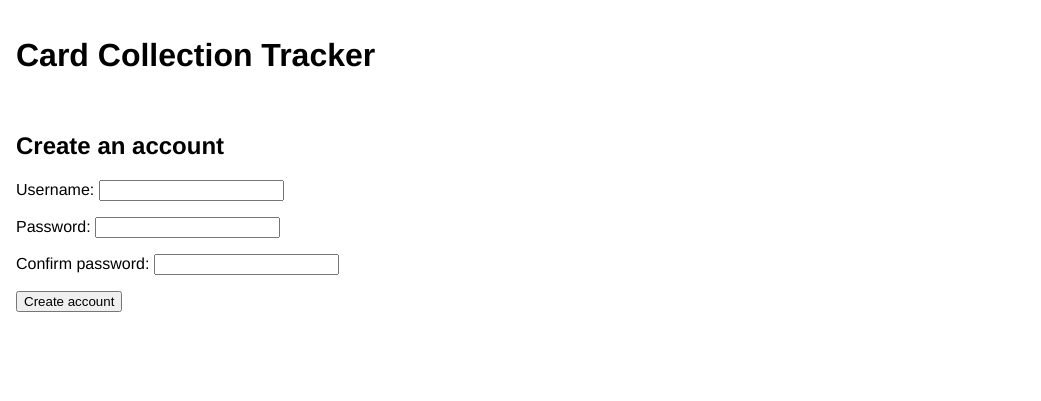
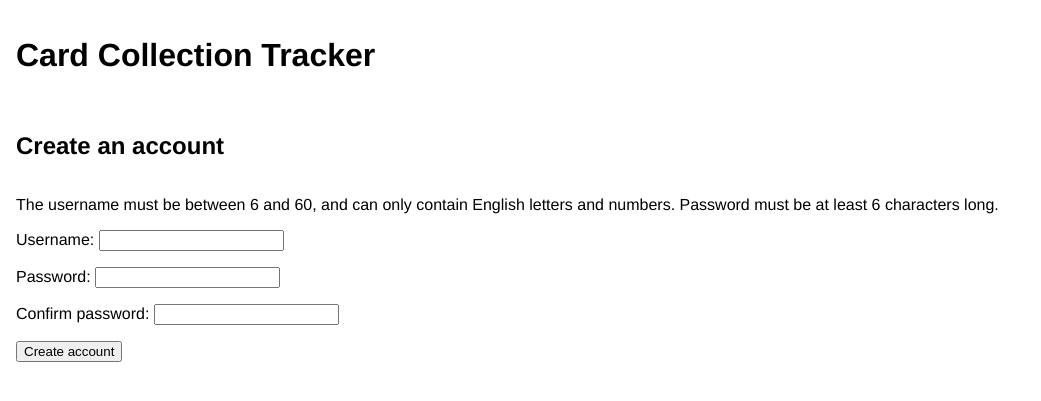
Before and after one commit to Regularmute/MTGCardTracker, a Flask app: page /register in a window 1280 px wide. Shown: the part 57-458 px from the top of the page, without its empty margins (0-1041 px from the left). Run offline with Flask 3, Linux system fonts and the light colour scheme; parts of the project's set-up code (start-up, migrations or seed data) failed here and were passed over.

Commit message:
feat(register.html): user sees credential reqs

```diff
--- a/templates/register.html
+++ b/templates/register.html
@@ -2,6 +2,10 @@
 {% block title %}Register{% endblock %}
 {% block content %}
 <h2>Create an account</h2>
+<div>
+    <p>The username must be between 6 and 60, and can only contain English
+    letters and numbers. Password must be at least 6 characters long.</p>
+</div>
 
 <form action="/register" method="post">
 Username: <input type="text" name="username" minlength="1" maxlength="60">
```
